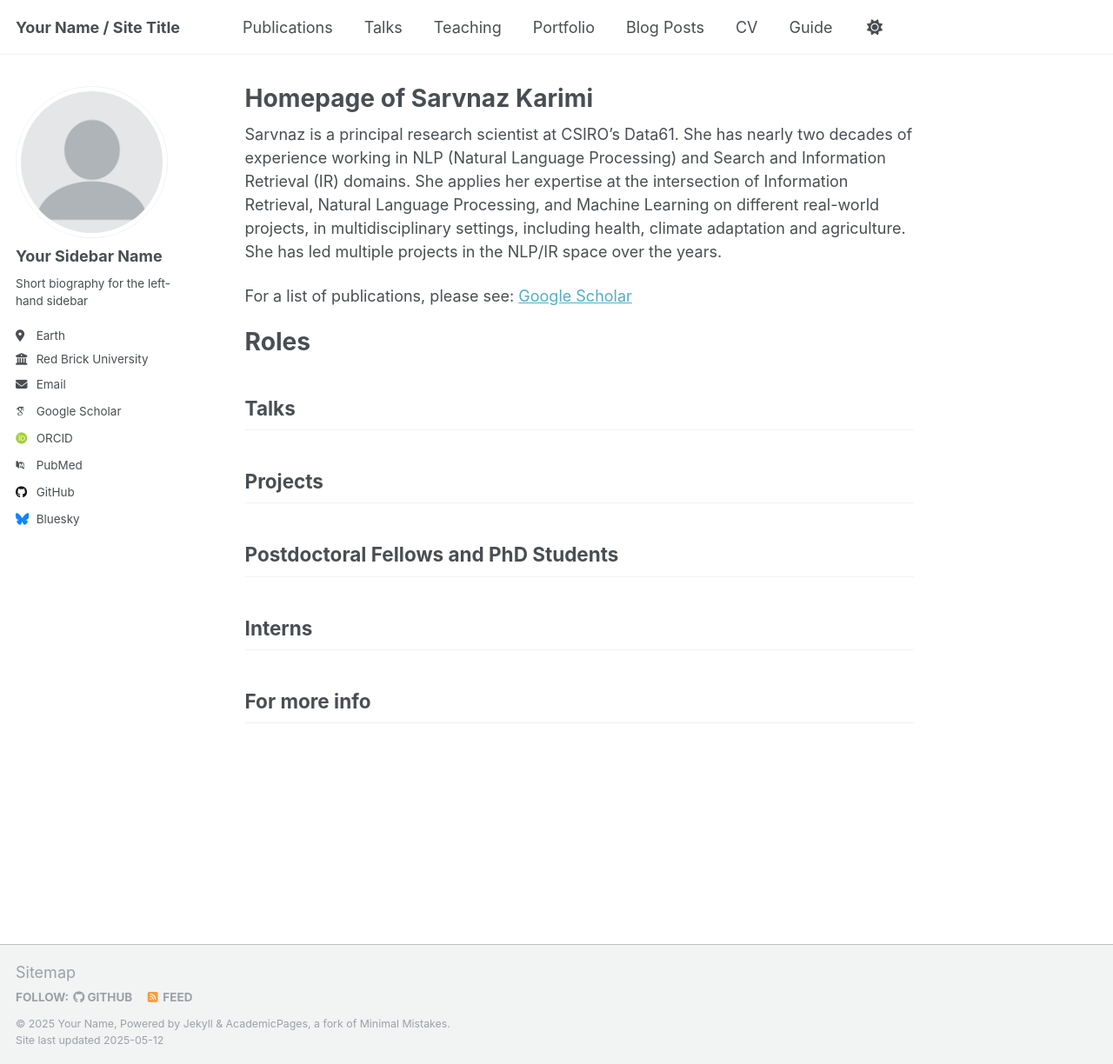
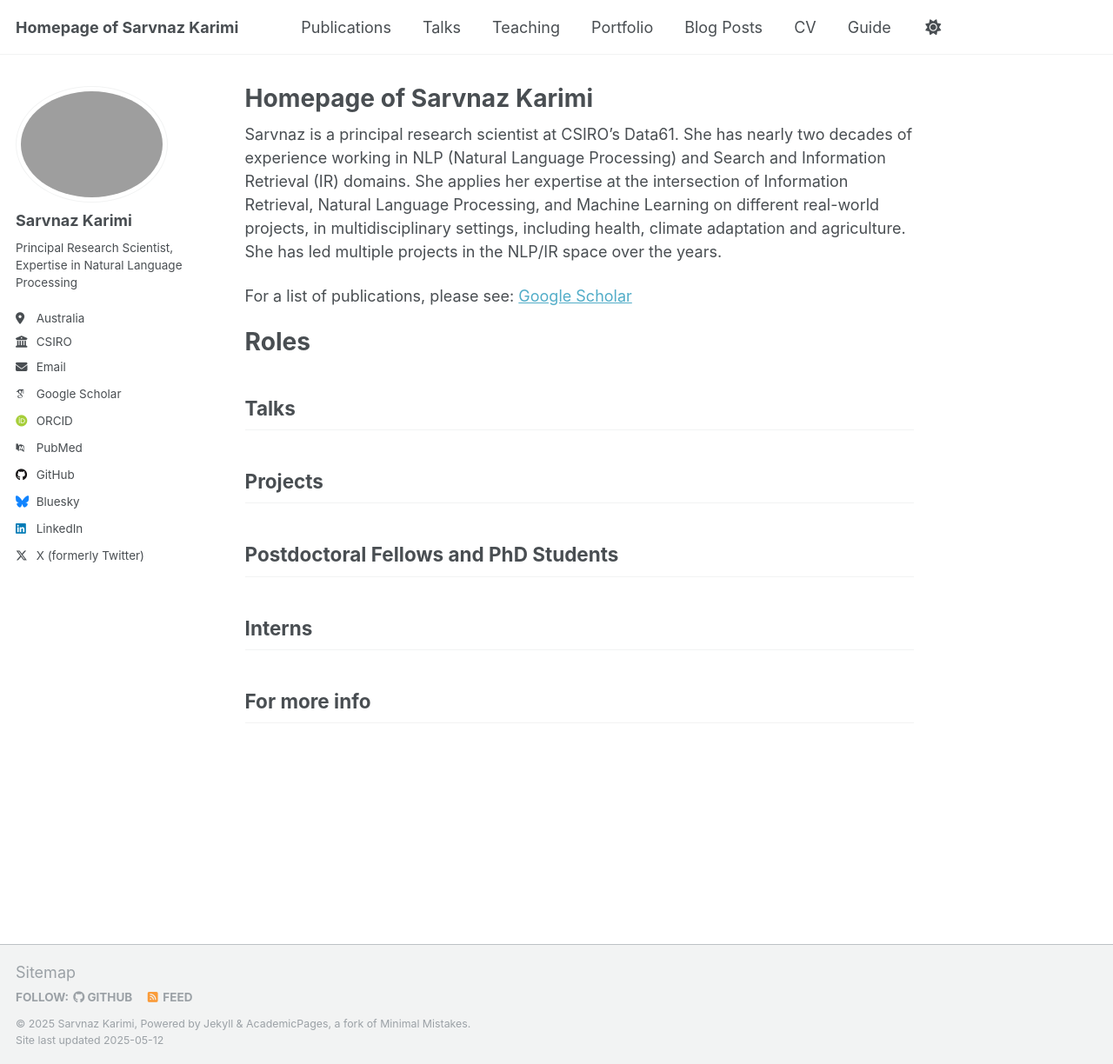
Before and after one commit to skarimi/sarvnazkarimi.github.io, a Jekyll site: the page built from _pages/about.md, in a window 1280 px wide and 1224 px high. Shown: the whole window at 87% size. Built offline with Jekyll 4.4.1, drawn with Linux system fonts in a browser that asks for light colours; some web fonts are replaced.

Commit message:
Update _config.yml
adding some info

```diff
--- a/_config.yml
+++ b/_config.yml
@@ -7,13 +7,13 @@
 # server process.
 
 # Basic Site Settings
-locale                   : "en-US"
+locale                   : "en-AU"
 site_theme               : "default"
-title                    : "Your Name / Site Title"
+title                    : "Homepage of Sarvnaz Karimi"
 title_separator          : "-"
-name                     : &name "Your Name"
+name                     : &name "Sarvnaz Karimi"
 description              : &description "personal description"
-url                      : https://academicpages.github.io # the base hostname & protocol for your site e.g. "https://[your GitHub username].github.io" or if you already have some other page hosted on Github then use "https://[your GitHub username].github.io/[Your Repo Name]"
+url                      : https://sarvnazkarimi.github.io
 baseurl                  : "" # the subpath of your site, e.g. "/blog"
 repository               : "academicpages/academicpages.github.io"
 
@@ -22,23 +22,23 @@ repository               : "academicpages/academicpages.github.io"
 #               Additional customization can be done by editing /_includes/author-profile.html
 author:
   # Biographic information
-  avatar           : "profile.png"
-  name             : "Your Sidebar Name"
+  avatar           : "SK.png"
+  name             : "Sarvnaz Karimi"
   pronouns         : # example: "she/her"
-  bio              : "Short biography for the left-hand sidebar"
-  location         : "Earth"
-  employer         : "Red Brick University"
+  bio              : "Principal Research Scientist, Expertise in Natural Language Processing"
+  location         : "Australia"
+  employer         : "CSIRO"
   uri              : # URL
-  email            : "none@example.org"
+  email            : "sarvnaz.karimi@gmail.com"
 
   # Academic websites
   academia         : # URL
   arxiv            : # URL - Update with the correct link to your profile
-  googlescholar    : "https://scholar.google.com/citations?user=PS_CX0AAAAAJ"
+  googlescholar    : "https://scholar.google.com/citations?user=BRzka3AAAAAJ&hl=en"
   impactstory      : # URL
-  orcid            : "http://orcid.org/yourorcidurl"
+  orcid            : "https://orcid.org/0000-0002-4927-3937"
   semantic         : # URL
-  pubmed           : "https://www.ncbi.nlm.nih.gov/pubmed/?term=john+snow"
+  pubmed           : "https://www.ncbi.nlm.nih.gov/pubmed/?term=sarvnaz+karimi"
   researchgate     : # URL
   scopus           : # URL
 
@@ -46,12 +46,12 @@ author:
   bitbucket        : # Username - Update with your username on the site
   codepen          : # Username
   dribbble         : # Username
-  github           : "academicpages"
+  github           : "skarimi"
   kaggle           : # Username
   stackoverflow    : # User number or user number and name (i.e., use "1" or "1/jeff-atwood")
 
   # Social media
-  bluesky          : "bsky.app" # Replace this with you Bluesky username
+  bluesky          : "skarimi.bsky.social" # Replace this with you Bluesky username
   facebook         : # Username
   flickr           : # Username
   foursquare       : # Username
@@ -60,7 +60,7 @@ author:
   keybase          : # Username
   instagram        : # Username
   lastfm           : # Username
-  linkedin         : # Username
+  linkedin         : "sarvnaz-karimi-phd-64ab491" # Username
   mastodon         : # URL
   medium           : # URL
   pinterest        : # Username
@@ -68,7 +68,7 @@ author:
   steam            : # Username
   telegram         : # URL
   tumblr           : # Username
-  twitter          : # Username for X / Twitter
+  twitter          : "sarvk" # Username for X / Twitter
   vine             : # Username
   weibo            : # Username
   wikipedia        : # Username
```
